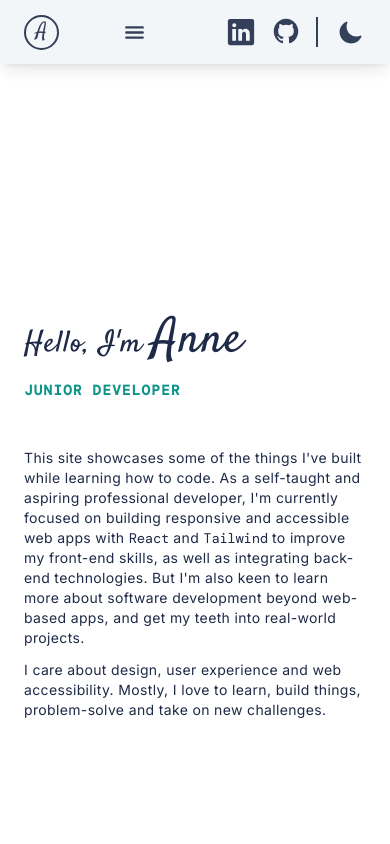
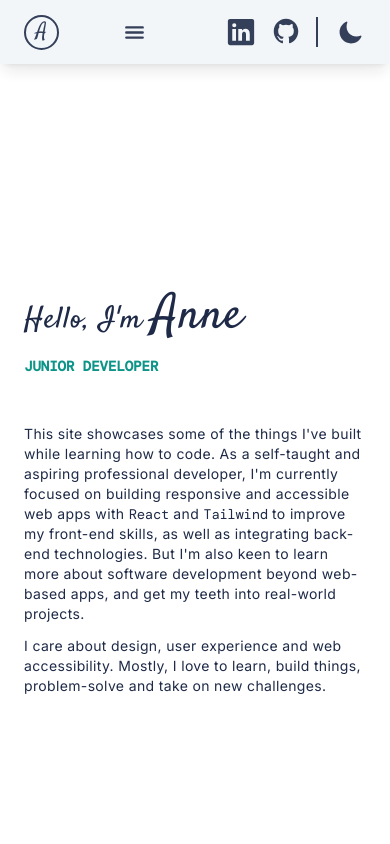
Before and after one commit to alicefrsr/react-tw-portfolio, a React (Vite) app: page / in a window 390 px wide. Shown: the top 844 px of the page. Built offline with nearby package versions, Linux system fonts and the light colour scheme; a web font is replaced by a local one.

Commit message:
less pt on hello section, more pt above section titles

```diff
--- a/src/components/Bio.jsx
+++ b/src/components/Bio.jsx
@@ -7,7 +7,7 @@ function Bio() {
 
         {/* bio -- left-aligned */}
         <div className='flex flex-col gap-3 flex-1 '>
-          <h3 className='font-semibold text-[3rem] font-satisfy mb-8 pb-8'>
+          <h3 className='font-semibold text-[3rem] font-satisfy mb-8 py-8'>
             Bio
           </h3>
           <p>
--- a/src/components/Hello.jsx
+++ b/src/components/Hello.jsx
@@ -4,7 +4,7 @@ const Hello = () => {
   return (
     <section id='hello' className='tracking-wide pt-12 sm:pt-0'>
       {/* Container */}
-      <div className='pt-24 sm:pt-0 lg:max-w-[58rem] sm:max-w-[70%] px-6 h-screen mx-auto flex flex-col justify-center w-full '>
+      <div className='pt-12 sm:pt-0 lg:max-w-[58rem] sm:max-w-[70%] px-6 h-screen mx-auto flex flex-col justify-center w-full '>
         <div className='text-2xl'>
           <h1 className='text-3xl sm:text-4xl pb-4 font-satisfy tracking-wide'>
             Hello, I&#39;m <span className='text-5xl sm:text-6xl '>Anne</span>
--- a/src/components/Skills.jsx
+++ b/src/components/Skills.jsx
@@ -54,7 +54,7 @@ function Skills() {
       <div className='lg:max-w-[58rem] sm:max-w-[70%] h-fit lg:h-screen px-6 mx-auto flex flex-col justify-center w-full '>
         {/* skills */}
         <div className='flex flex-col'>
-          <h3 className='font-semibold text-[3rem] font-satisfy mb-8 pb-8'>
+          <h3 className='font-semibold text-[3rem] font-satisfy mb-8 py-8'>
             Toolbox
           </h3>
           <div className='flex flex-col flex-1 gap-10 '>
--- a/src/index.css
+++ b/src/index.css
@@ -76,7 +76,7 @@ outline-offset-4 dark:outline-offset-4
 }
 
 .jobtitle {
-  @apply font-dm text-sm font-semibold uppercase text-teal-600  dark:text-teal-300;
+  @apply font-dm text-sm font-semibold tracking-normal uppercase text-teal-600  dark:text-teal-300;
 }
 .bio-subtitle {
   @apply text-sm font-semibold uppercase;
```
